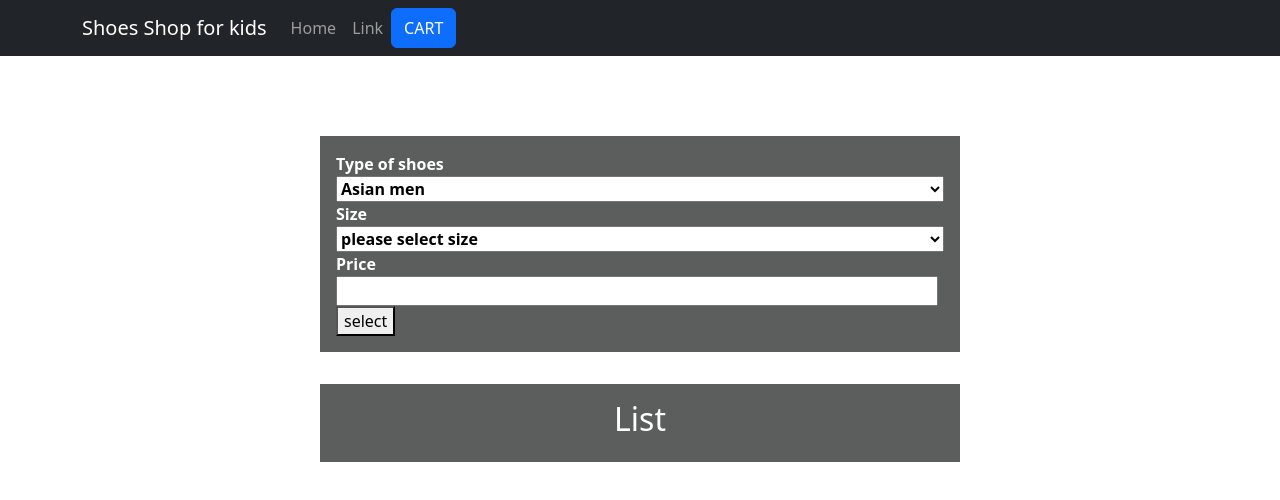
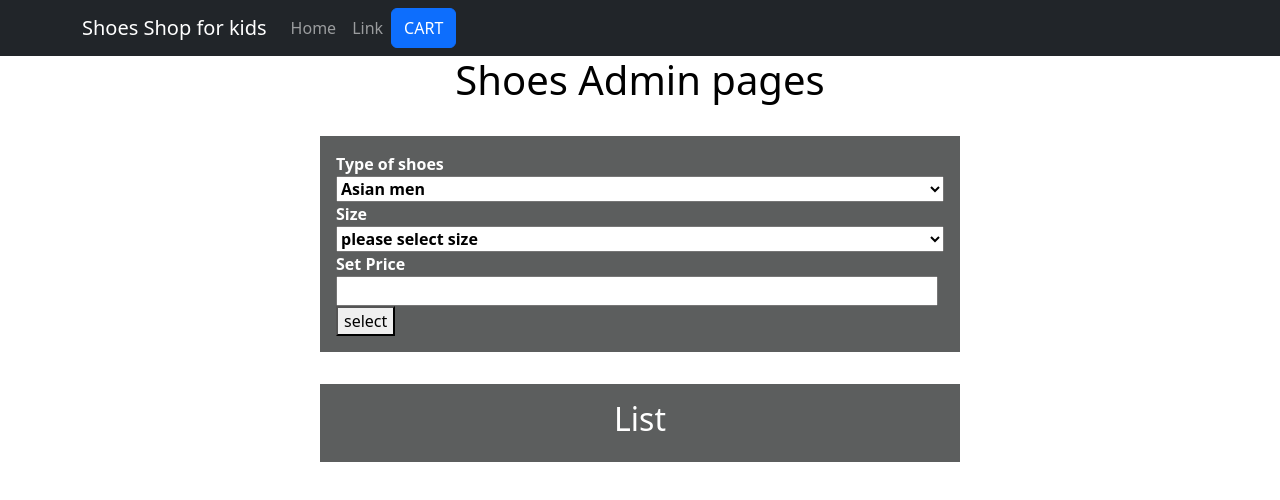
Before and after one commit to jyotisujeeth/shopping-App-, a React (Create React App) app: page / in a window 1280 px wide. Shown: the top 500 px of the page. Built offline with nearby package versions, Linux system fonts and the light colour scheme.

Commit message:
most of the work done

```diff
--- a/src/App.js
+++ b/src/App.js
@@ -8,7 +8,7 @@ function App() {
   return (
     <>
       <Header />
-      <h1 style={{ textAlign: "center", color: "white" }}>Candy Site</h1>
+      <h1 style={{ textAlign: "center", color: "black" }}>Shoes Admin pages</h1>
       <Form />
       <List />
     </>
--- a/src/Components/Form/Form.js
+++ b/src/Components/Form/Form.js
@@ -39,7 +39,7 @@ const Form = () => {
         <option>M</option>
         <option>L</option>
       </select>
-      <label>Price</label>
+      <label>Set Price</label>
       <input type="number" ref={priceRef} />
       <button onClick={addCandyHandler}>select</button>
     </form>
```
